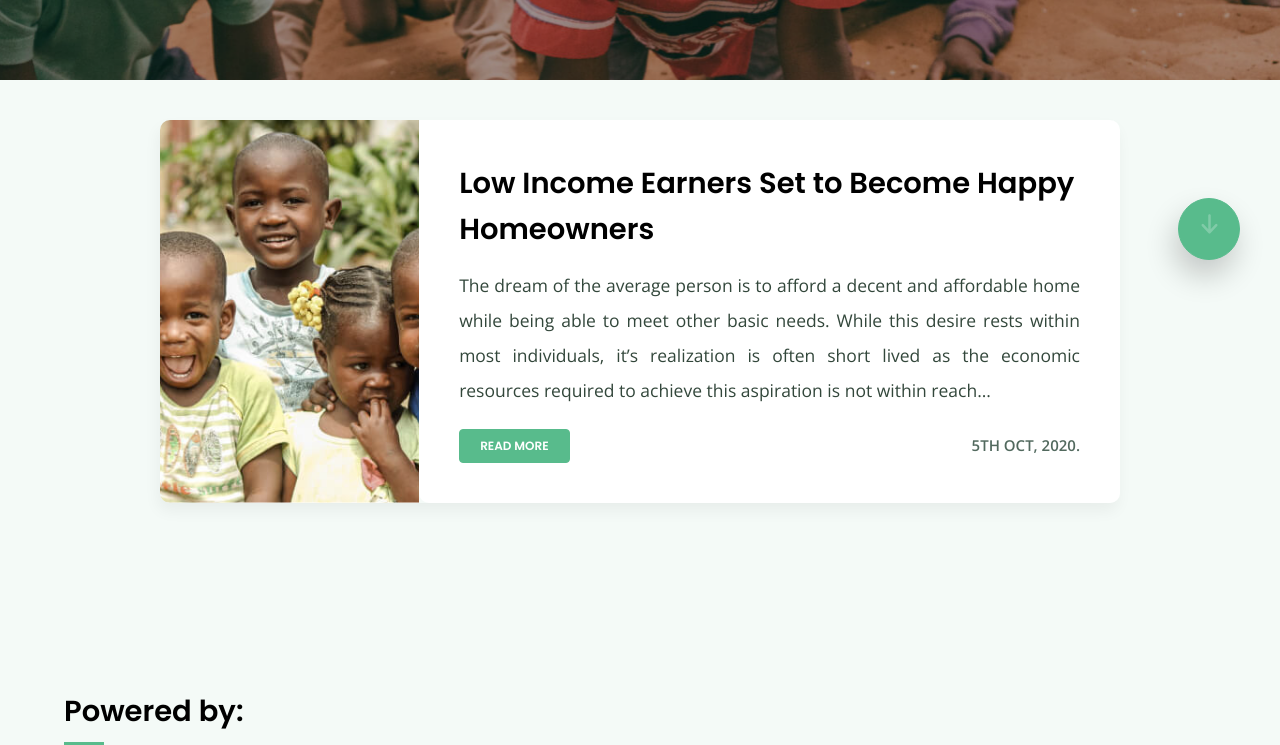
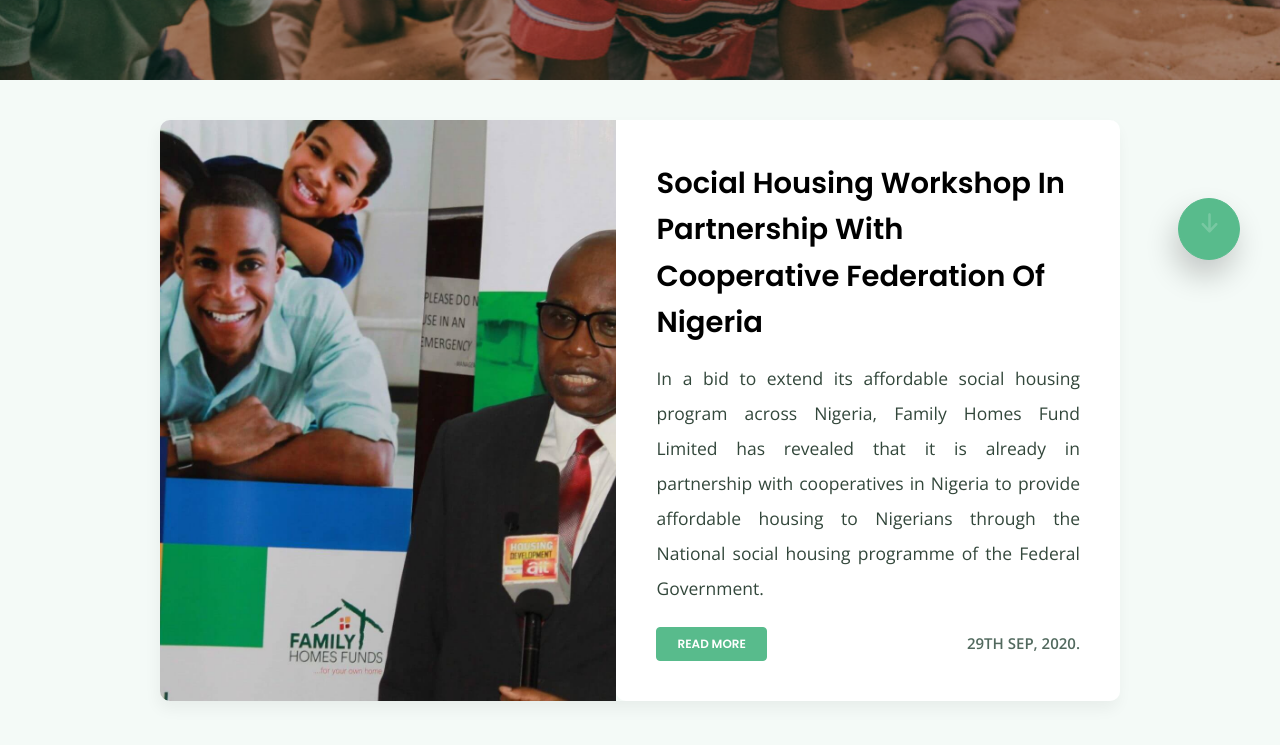
Before and after one commit to ismailomodara/nshp, a Nuxt app: page /news in a window 1280 px wide. Shown: the part 500-1245 px from the top of the page. Built offline with nearby package versions, Linux system fonts and the light colour scheme.

Commit message:
Added news content

```diff
--- a/pages/index.vue
+++ b/pages/index.vue
@@ -85,7 +85,7 @@
               </svg>
               <div>
                 <h4>Cooperatives</h4>
-                <p>For all Groups/ Cooperatives and their members.</p>
+                <p>For Groups/ Cooperatives and their members.</p>
               </div>
               <img :src="getImage('arrow-right.svg')" alt=">" />
             </div>
@@ -610,7 +610,7 @@ export default {
 
   .ms-header--cta {
     position: relative;
-    padding: 40px;
+    padding: 40px 30px;
     display: flex;
     align-items: center;
     background: #fff;
--- a/pages/news/NewsContent.js
+++ b/pages/news/NewsContent.js
@@ -1,4 +1,30 @@
 const newsContent = [
+  {
+    image:
+      'social_housing_workshop_in_partnership_with_cooperative _federation_of_nigeria.jpg',
+    title:
+      'Social Housing Workshop In Partnership With Cooperative Federation Of Nigeria',
+    slug:
+      'social-housing-workshop-in-partnership-with-cooperative-federation-of-nigeria',
+    date: '29th Sep, 2020.',
+    desc:
+      'In a bid to extend its affordable social housing program across Nigeria, Family Homes Fund Limited has revealed that it is already in partnership with cooperatives in Nigeria to provide affordable housing to Nigerians through the National social housing programme of the Federal Government.',
+    content:
+      '<p>In a bid to extend its affordable  social housing program across Nigeria, Family Homes Fund Limited has revealed that it is already in partnership with cooperatives in Nigeria to provide affordable housing to Nigerians through the National social housing programme of the Federal Government.</p>' +
+      '<p>The social housing program is about providing homes for people on low income. It is one of the key element of the Economic Sustainability Plan of the Federal Government of Nigeria as one of the key measures to alleviate the consequences of the Covid-19 pandemic which has rendered many low-income earners jobless and homeless.</p>' +
+      '<p>The key objective of the social housing program is to create jobs at scale, especially for low income earners whom may have lost their jobs because of the pandemic.</p>' +
+      '<p>The second objective is to revitalize the local economy by using local content for housing development. In realising that, about 1,500,000 million doors, 1,800,000 windows, 7,800,000 door hinges and other building materials will be manufactured locally for the social housing program, giving a new lease of life to local industries.</p>' +
+      '<p>The third objective is to create affordable and sustainable homes for the low-income earners. Standard house types have been designed for the program to be affordable and super-efficient. On average the prices for a one bedroom will range between ₦1,800,000 to ₦2,000,000 while the two bedrooms will be for about ₦2,700,500.</p>' +
+      '<p>Speaking at the workshop organized in conjunction with the Cooperative Federation of Nigeria, the Managing Director of Family Homes Funds, Mr Femi Adewole said “in designing the National Social Housing Program, we are very clear that addressing the demand side is a very critical factor for success. And one of the ways to achieve that was to work with housing cooperatives”,</p>' +
+      '<p>He also said ‘’For us, there is no better way to achieve what we want than working with the very many cooperatives that we have in Nigeria. So, our immediate step was to strike a partnership with the cooperative federation of Nigeria; basically, to facilitate access to the over 100,000 cooperatives that we have in Nigeria, and working through them to mobilize demand to feed the program.</p>' +
+      '<p>Speaking further, he said part of the essence of the workshop is to finalize on the acceptable criteria for engagement and for the provision of these affordable houses for those who need them most.<br>‘’We already have our own ideas about the criteria for selecting them. Some of those include strong corporate governance. We want cooperatives that are well organized and well run. We want a very even spread across the nation. We also want cooperatives that are socially inclusive and not discriminatory against gender, tribe, religion or age.</p>' +
+      '<p>Having said that, The Managing Director reiterated the fact that perhaps one item that is non-negotiable is the issue of affordability and rightful beneficiaries – low income earners.<br>He also alluded to the recent CBN announcement of ₦200billion initial funding for the social housing program. To achieve the intended results, he said the cooperatives must work together with FHF.<br>' +
+      '“The fund comes to FHF through the ministry of finance, then we loan it out at a concessionary price to cooperatives to be able to provide houses for their co-operators once they meet the criteria for the loans.<br>' +
+      '“The financing will be single digit of 8 to 9% per annum. You will be getting a land subsidy. The land will be provided by public sources like state governments and public services.”<br>' +
+      '“When the houses are completed, individual members of cooperatives will buy the houses through a CBN facility, directly or through your cooperative mortgage banks that allow you to pay gradually for the houses.”<br>' +
+      '“Cooperatives are significant partners in delivering the social housing program because you can help us to deliver the real needs.”<br>' +
+      'He also mentioned that a housing portal will be established where the beneficiaries will access whatever information they need and also provide the information required from them.</p>',
+  },
   {
     image: 'low_income_earners_set_to_become_happy_homeowners.jpg',
     title: 'Low Income Earners Set to Become Happy Homeowners',
```
Also changed, not shown: assets/img/news/social_housing_workshop_in_partnership_with_cooperative _federation_of_nigeria.jpg (added).
